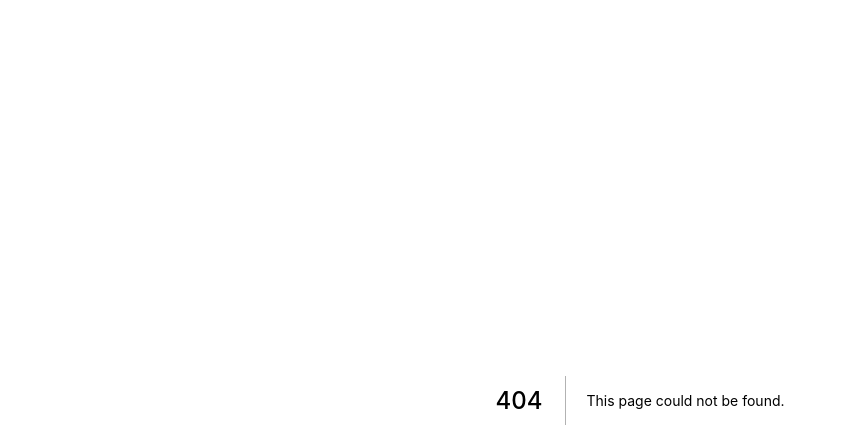
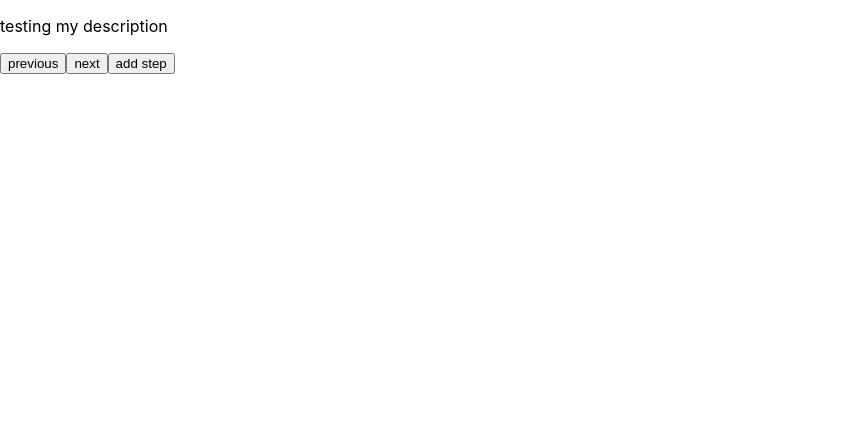
Before and after one commit to lifelynl/diagnostics-with-ai, a Next.js app: page /diagnose-wizard in a window 1280 px wide. Before the commit this address had no page. Shown: the top 448 px of the page, without its empty margins (0-847 px from the left). Built offline with nearby package versions, Linux system fonts and the light colour scheme.

Commit message:
add dynamic wizard

```diff
--- /dev/null
+++ b/domain/core/DiagnoseWizard/DiagnoseWizard.tsx
@@ -0,0 +1,22 @@
+import { useLocalObservable, observer } from 'mobx-react'
+import { DynamicWizard } from '../../../infra/core/DynamicWizard/DynamicWizard'
+import  { uniqueId } from 'lodash'
+
+
+export const DiagnoseWizard = observer(() => {
+
+    const dynamicWizard = useLocalObservable(() => new DynamicWizard([ {content: 'testing my description', id: uniqueId(), }, {content: 'testing my description2', id: uniqueId(), }, {content: 'testing my description3', id: uniqueId() }]))
+    console.log('JOE JOE', dynamicWizard.activeStep)
+
+    return (
+        <div>
+            <p>{dynamicWizard.activeStep?.content}</p>
+            <button onClick={() => dynamicWizard.previousStep()}>previous</button>
+            <button onClick={() => dynamicWizard.nextStep()}>next</button>
+            <button onClick={() => dynamicWizard.addStep({
+                content: 'New step',
+                id: uniqueId()
+            })}>add step</button>
+        </div>
+    )
+})
--- /dev/null
+++ b/infra/core/DynamicWizard/DynamicWizard.ts
@@ -0,0 +1,70 @@
+import {makeAutoObservable} from 'mobx'
+
+
+interface FormState {
+
+}
+
+
+interface Step {
+    // formState:  FormState
+    content: string
+    id: string
+}
+
+
+export class DynamicWizard {
+    public steps: Step[] = []
+    public activeStepId: string | undefined = undefined
+
+    public get activeStepIndex() {
+        return this.steps.findIndex(step => {
+             return step.id === this.activeStepId
+        })
+    }
+
+    public get lastIndexIsActive() {
+        const eyJongenJeGaatIetsTeVerTerug = this.activeStepIndex === this.steps.length - 1
+        return eyJongenJeGaatIetsTeVerTerug
+    }
+
+    public get firstIndexIsActive() {
+        const eyJongenJeGaatIetsTeVer = this.activeStepIndex === 0
+        return eyJongenJeGaatIetsTeVer
+    }
+
+    public get activeStep() {
+        return this.steps.find(step => {
+             return step.id === this.activeStepId
+        })
+    }
+
+    constructor(knownSteps: Step[]) {
+        makeAutoObservable(this)
+        this.steps = knownSteps
+        this.activeStepId = this.steps[0]?.id
+        console.log(this.steps, knownSteps)
+    }
+
+    public addStep(newStep: Step) {
+        this.steps.push(newStep)
+    }
+
+    public nextStep() {
+        console.log(this.lastIndexIsActive)
+        if (this.lastIndexIsActive) {
+            return
+        }
+
+        this.activeStepId = this.steps[this.activeStepIndex + 1].id
+    }
+
+    public previousStep() {
+        if (this.firstIndexIsActive) {
+            return
+        }
+
+        this.activeStepId = this.steps[this.activeStepIndex - 1].id
+    }
+
+}
--- a/package.json
+++ b/package.json
@@ -9,15 +9,20 @@
     "lint": "next lint"
   },
   "dependencies": {
+    "lodash": "^4.17.21",
+    "mobx": "^6.5.0",
+    "mobx-react": "^7.3.0",
     "next": "12.1.0",
     "react": "17.0.2",
     "react-dom": "17.0.2"
   },
   "devDependencies": {
+    "@types/lodash": "^4.14.180",
     "@types/node": "17.0.23",
     "@types/react": "17.0.42",
     "eslint": "8.11.0",
     "eslint-config-next": "12.1.0",
+    "prettier": "2.6.0",
     "typescript": "4.6.2"
   }
 }
--- /dev/null
+++ b/pages/diagnose-wizard/index.tsx
@@ -0,0 +1,13 @@
+import type { NextPage } from 'next'
+import { DiagnoseWizard } from '../../domain/core/DiagnoseWizard/DiagnoseWizard'
+
+const Home: NextPage = () => {
+
+  return (
+    <div >
+      <DiagnoseWizard />
+    </div>
+  )
+}
+
+export default Home
```
Also changed, not shown: .prettierrc.js (added), 1 other file (tests, documents, lock files or other folders).
